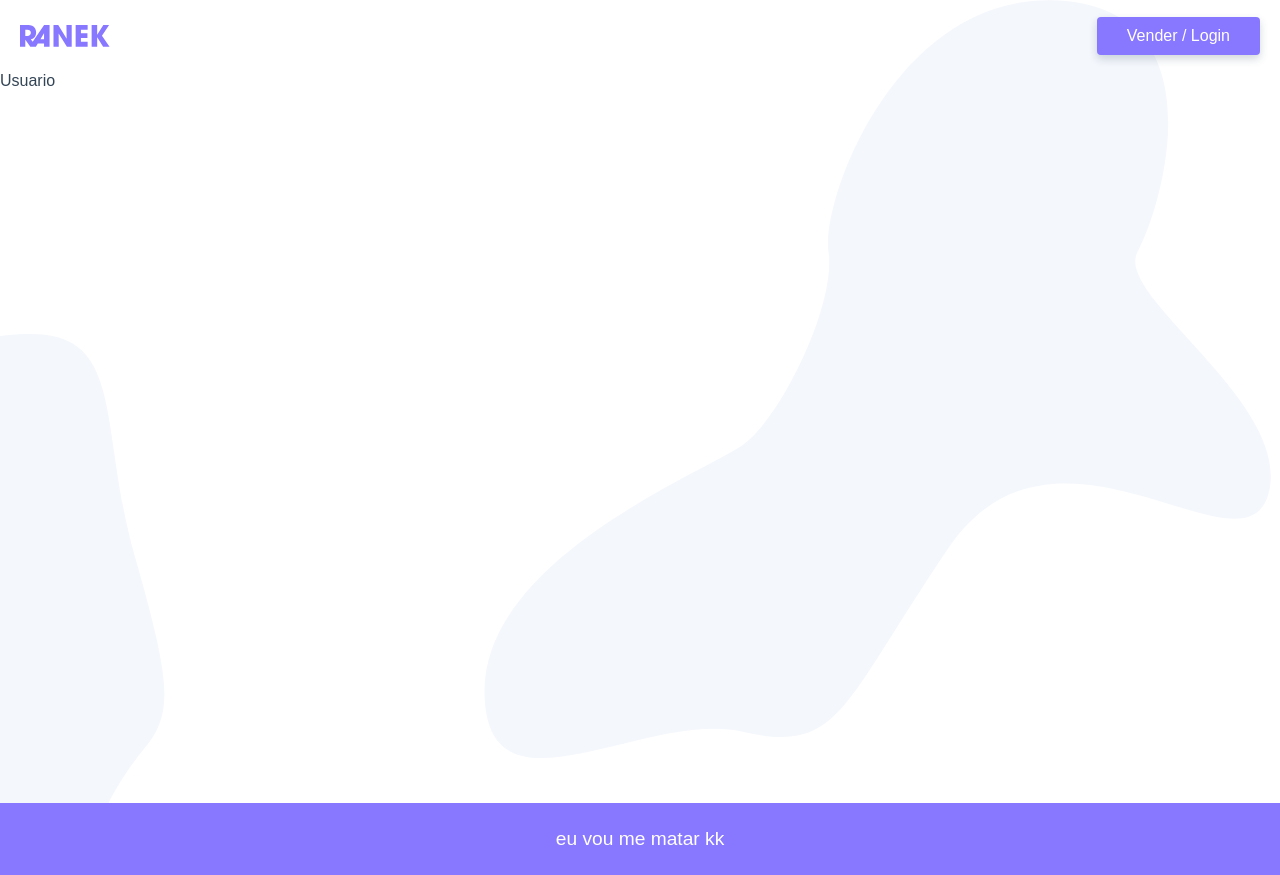
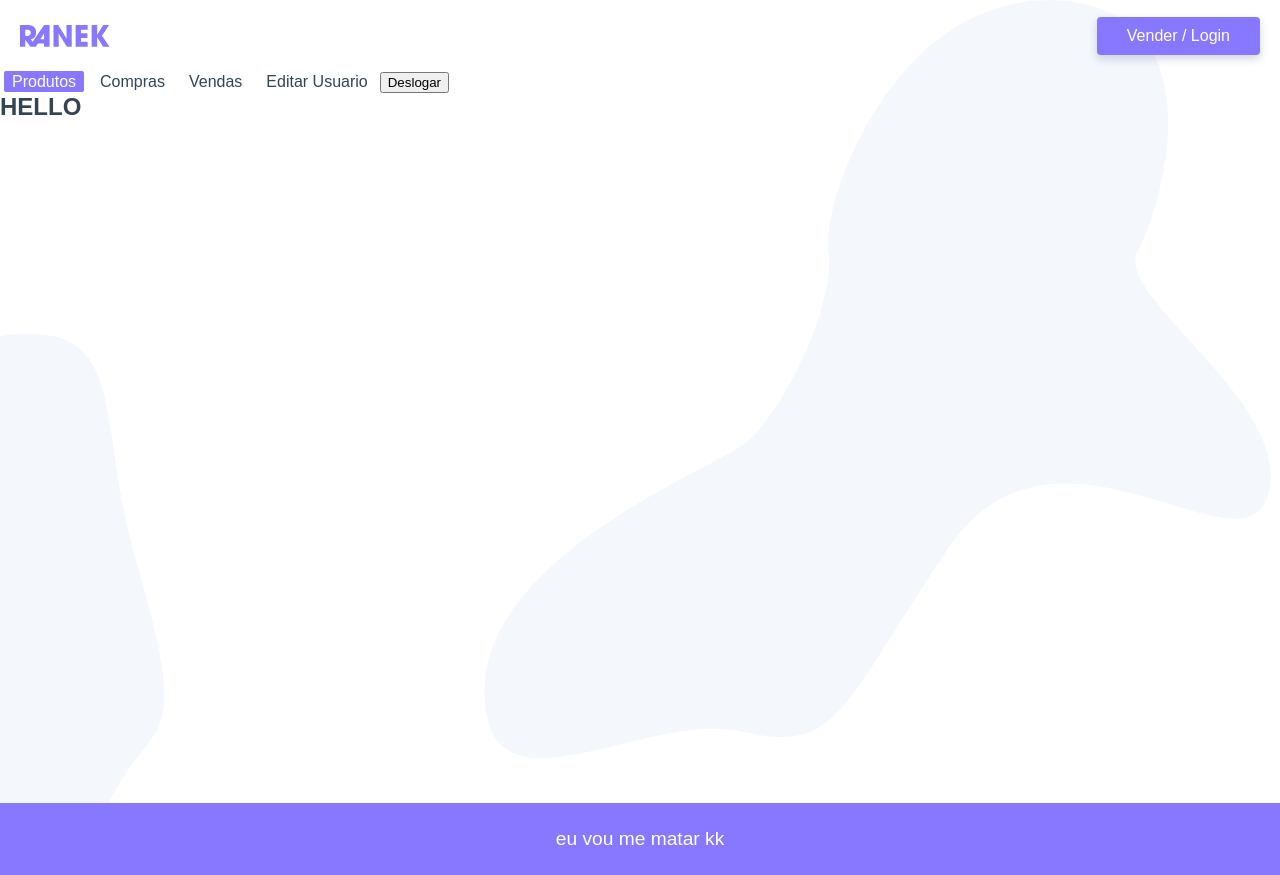
Before and after one commit to freeitas/marketplace, a Vue app: page /usuario in a window 1280 px wide. Built offline with nearby package versions, Linux system fonts and the light colour scheme.

Commit message:
Usuario Rotas

```diff
--- a/src/router/index.js
+++ b/src/router/index.js
@@ -4,6 +4,10 @@ import Home from "../views/Home.vue";
 import Produto from "../views/Produto.vue";
 import Login from "../views/Login.vue";
 import Usuario from "../views/usuario/Usuario.vue";
+import UsuarioProdutos from "../views/usuario/UsuarioProdutos.vue";
+import UsuarioEditar from "../views/usuario/UsuarioEditar.vue";
+import UsuarioCompras from "../views/usuario/UsuarioCompras.vue";
+import UsuarioVendas from "../views/usuario/UsuarioVendas.vue";
 
 Vue.use(VueRouter);
 
@@ -26,8 +30,29 @@ const routes = [
   },
   {
     path: "/usuario",
-    name: "usuario",
-    component: Usuario
+    component: Usuario,
+    children: [
+      {
+        path: "",
+        name: "usuario",
+        component: UsuarioProdutos
+      },
+      {
+        path: "compras",
+        name: "compras",
+        component: UsuarioCompras
+      },
+      {
+        path: "vendas",
+        name: "vendas",
+        component: UsuarioVendas
+      },
+      {
+        path: "editar",
+        name: "usuario-editar",
+        component: UsuarioEditar
+      }
+    ]
   }
 ];
 
--- a/src/store/index.js
+++ b/src/store/index.js
@@ -38,6 +38,21 @@ export default new Vuex.Store({
     criarUsuario(context, payload) {
       context.commit("UPDATE_USUARIO", { id: payload.email });
       return api.post("/usuario", payload);
+    },
+    deslogarUsuario(context) {
+      context.commit("UPDATE_USUARIO", {
+        id: "",
+        nome: "",
+        email: "",
+        senha: "",
+        cep: "",
+        rua: "",
+        numero: "",
+        bairro: "",
+        cidade: "",
+        estado: ""
+      });
+      context.commit("UPDADE_USUARIO", false);
     }
   },
   modules: {}
--- a/src/views/usuario/Usuario.vue
+++ b/src/views/usuario/Usuario.vue
@@ -1,12 +1,41 @@
 <template>
-  <p>Usuario</p>
+  <section class="usuario">
+    <nav class="sidenav">
+      <ul>
+        <li>
+          <router-link :to="{ name: 'usuario' }">Produtos</router-link>
+        </li>
+        <li>
+          <router-link :to="{ name: 'compras' }">Compras</router-link>
+        </li>
+        <li>
+          <router-link :to="{ name: 'vendas' }">Vendas</router-link>
+        </li>
+        <li>
+          <router-link :to="{ name: 'usuario-editar' }"
+            >Editar Usuario</router-link
+          >
+        </li>
+        <li>
+          <button @click.prevent="deslogar">Deslogar</button>
+        </li>
+      </ul>
+    </nav>
+
+    <router-view></router-view>
+  </section>
 </template>
 
 <script>
 export default {
-  name: "Usuario"
+  name: "Usuario",
+  methods: {
+    deslogar() {
+      this.$store.dispatch("deslogarUsuario");
+      this.$router.push("/login");
+    }
+  }
 };
 </script>
 
-<style>
-</style>
+<style></style>
--- /dev/null
+++ b/src/views/usuario/UsuarioCompras.vue
@@ -0,0 +1,9 @@
+<template>
+  <p>Compras</p>
+</template>
+
+<script>
+export default {};
+</script>
+
+<style></style>
--- /dev/null
+++ b/src/views/usuario/UsuarioEditar.vue
@@ -0,0 +1,9 @@
+<template>
+  <p>Editar</p>
+</template>
+
+<script>
+export default {};
+</script>
+
+<style></style>
--- /dev/null
+++ b/src/views/usuario/UsuarioProdutos.vue
@@ -0,0 +1,9 @@
+<template>
+  <h1>HELLO</h1>
+</template>
+
+<script>
+export default {};
+</script>
+
+<style></style>
--- /dev/null
+++ b/src/views/usuario/UsuarioVendas.vue
@@ -0,0 +1,9 @@
+<template>
+  <p>Vendas</p>
+</template>
+
+<script>
+export default {};
+</script>
+
+<style></style>
```
